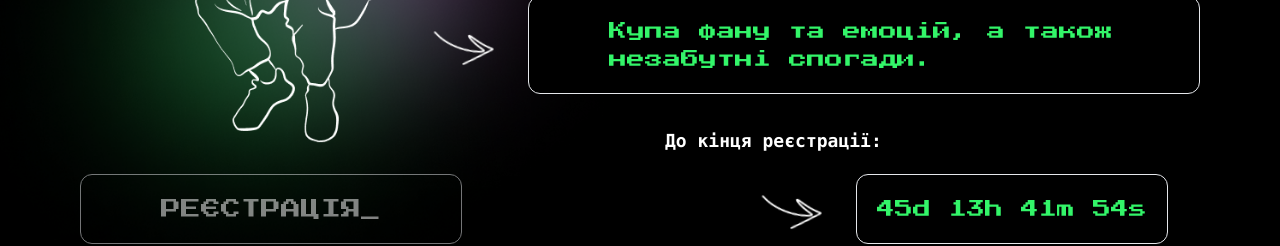
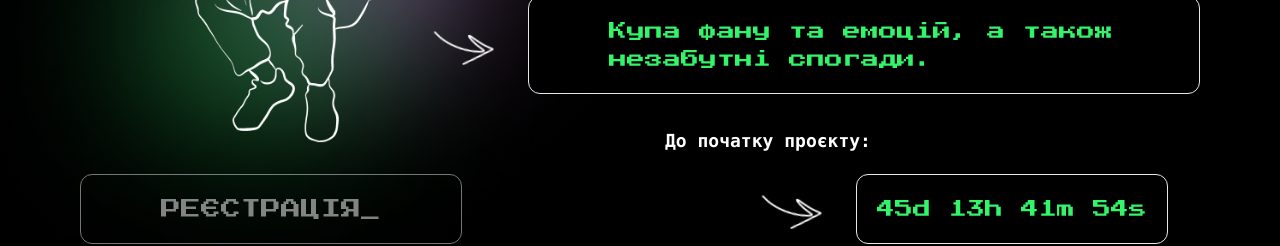
Before and after one commit to YuliaSinichak/hack8_web, a Next.js app: page / in a window 1280 px wide. Shown: the part 3120-3366 px from the top of the page. Built offline with nearby package versions, Linux system fonts and the light colour scheme.

Commit message:
text change

```diff
--- a/src/components/Registation.tsx
+++ b/src/components/Registation.tsx
@@ -114,7 +114,7 @@ export default function Registration (){
                 <div className={`relative flex border rounded-xl bg-black z-10 text-hack-green p-5 mx-8 text-sm lg:text-lg items-center justify-center`}>
                     <Timer deadline={deadline} />
                     <span className='text-white font-semibold text-lg absolute xl:-left-48 -top-8 lg:-top-12 font-mono'>
-                      До кінця реєстрації:
+                      До початку проєкту:
                     </span>
                     <Image
                     src="/DrawArrow.svg"
```
